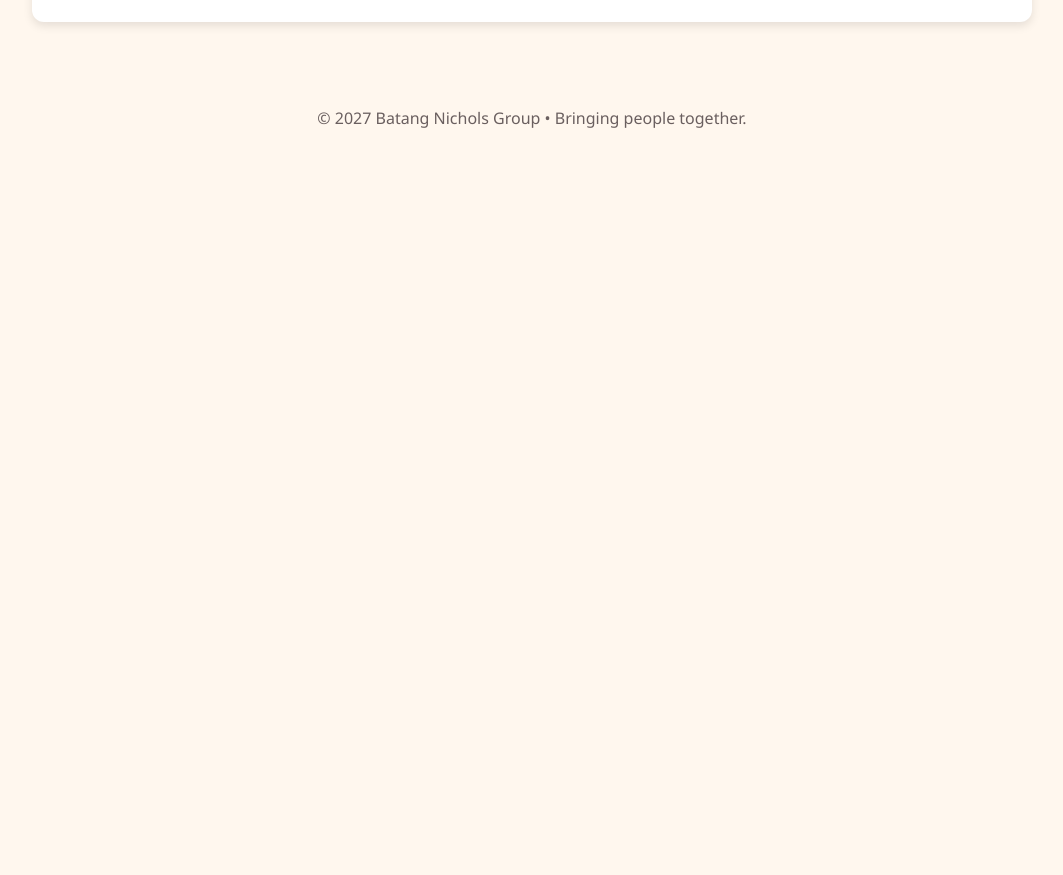
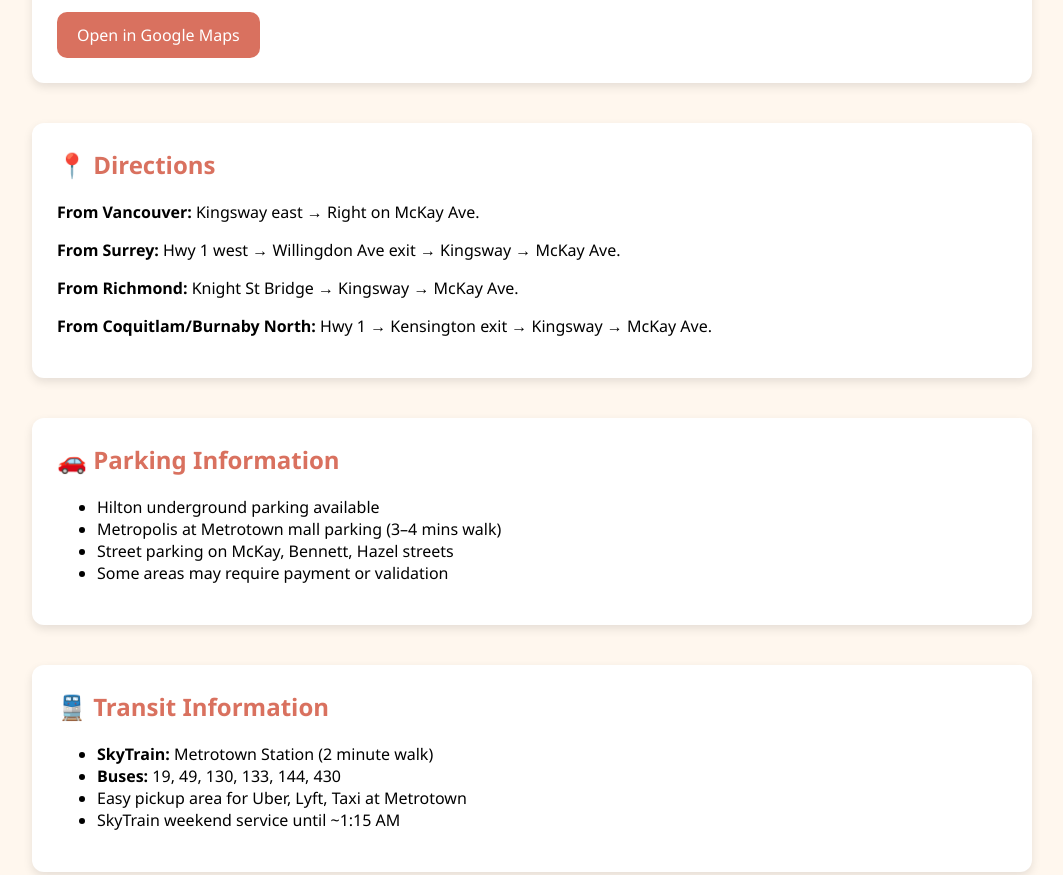
Before and after one commit to M3kan1k0/AFP-BN, a plain HTML site: page index.html in a window 1280 px wide. Shown: the part 1407-2282 px from the top of the page, without its empty margins (108-1171 px from the left). Before the commit the page ends 1561 px from the top, so only its background shows below. Drawn offline with Linux system fonts and the light colour scheme.

Commit message:
Add files via upload

```diff
--- a/index.html
+++ b/index.html
@@ -47,7 +47,7 @@ nav.payment-nav {
     justify-content: center;
     gap: 20px;
     border-radius: 12px;
-    margin-bottom: 20px;
+    margin-bottom: 25px;
 }
 
 nav.payment-nav a {
@@ -93,6 +93,9 @@ header {
 .box h2 {
     margin-top: 0;
     color: #d9715f;
+    display: flex;
+    align-items: center;
+    gap: 8px;
 }
 
 .details-grid {
@@ -116,7 +119,7 @@ footer {
 </head>
 <body>
 
-<!-- Main Navigation -->
+<!-- MAIN NAV -->
 <nav class="main-nav">
     <a href="index.html">Home</a>
     <a href="gallery.html">Photo Gallery</a>
@@ -133,7 +136,7 @@ footer {
 
 <section class="section">
 
-    <!-- Event Details -->
+    <!-- EVENT DETAILS -->
     <div class="box">
         <h2>Event Details</h2>
         <div class="details-grid">
@@ -144,18 +147,55 @@ footer {
         </div>
     </div>
 
-    <!-- Secondary Payment Nav -->
+    <!-- PAYMENT NAV -->
     <nav class="payment-nav">
         <a href="payment.html">Payment Methods</a>
     </nav>
 
-    <!-- Map -->
+    <!-- MAP -->
     <div class="box">
-        <h2>Location Map</h2>
+        <h2>📍 Location Map</h2>
         <iframe
             src="https://www.google.com/maps/embed?pb=!1m18!1m12!1m3!1d2605.746397242946!2d-123.00728712261188!3d49.22506657138779!2m3!1f0!2f0!3f0!3m2!1i1024!2i768!4f13.1!3m3!1m2!1s0x548677f6de59c5bb%3A0xaa5f59c5e8a4fe5c!2sHilton%20Vancouver%20Metrotown!5e0!3m2!1sen!2sca!4v1707773600000!5m2!1sen!2sca"
-            width="100%" height="350" style="border:0;border-radius:12px;" allowfullscreen loading="lazy">
+            width="100%" height="350" style="border:0;border-radius:12px;"
+            allowfullscreen loading="lazy">
         </iframe>
+
+        <a href="https://maps.app.goo.gl/oPSKwkdHcBPDDjEUA" target="_blank"
+           style="display:inline-block;margin-top:10px;padding:12px 20px;background:#d9715f;color:white;border-radius:10px;text-decoration:none;">
+           Open in Google Maps
+        </a>
+    </div>
+
+    <!-- DIRECTIONS -->
+    <div class="box">
+        <h2>📍 Directions</h2>
+        <p><strong>From Vancouver:</strong> Kingsway east → Right on McKay Ave.</p>
+        <p><strong>From Surrey:</strong> Hwy 1 west → Willingdon Ave exit → Kingsway → McKay Ave.</p>
+        <p><strong>From Richmond:</strong> Knight St Bridge → Kingsway → McKay Ave.</p>
+        <p><strong>From Coquitlam/Burnaby North:</strong> Hwy 1 → Kensington exit → Kingsway → McKay Ave.</p>
+    </div>
+
+    <!-- PARKING -->
+    <div class="box">
+        <h2>🚗 Parking Information</h2>
+        <ul>
+            <li>Hilton underground parking available</li>
+            <li>Metropolis at Metrotown mall parking (3–4 mins walk)</li>
+            <li>Street parking on McKay, Bennett, Hazel streets</li>
+            <li>Some areas may require payment or validation</li>
+        </ul>
+    </div>
+
+    <!-- TRANSIT -->
+    <div class="box">
+        <h2>🚆 Transit Information</h2>
+        <ul>
+            <li><strong>SkyTrain:</strong> Metrotown Station (2 minute walk)</li>
+            <li><strong>Buses:</strong> 19, 49, 130, 133, 144, 430</li>
+            <li>Easy pickup area for Uber, Lyft, Taxi at Metrotown</li>
+            <li>SkyTrain weekend service until ~1:15 AM</li>
+        </ul>
     </div>
 
 </section>
@@ -164,6 +204,7 @@ footer {
     © 2027 Batang Nichols Group • Bringing people together.
 </footer>
 
+<!-- COUNTDOWN SCRIPT -->
 <script>
 const eventDate = new Date("September 4, 2027 00:00:00").getTime();
 setInterval(() => {
@@ -179,5 +220,4 @@ setInterval(() => {
 </script>
 
 </body>
-
 </html>
```
